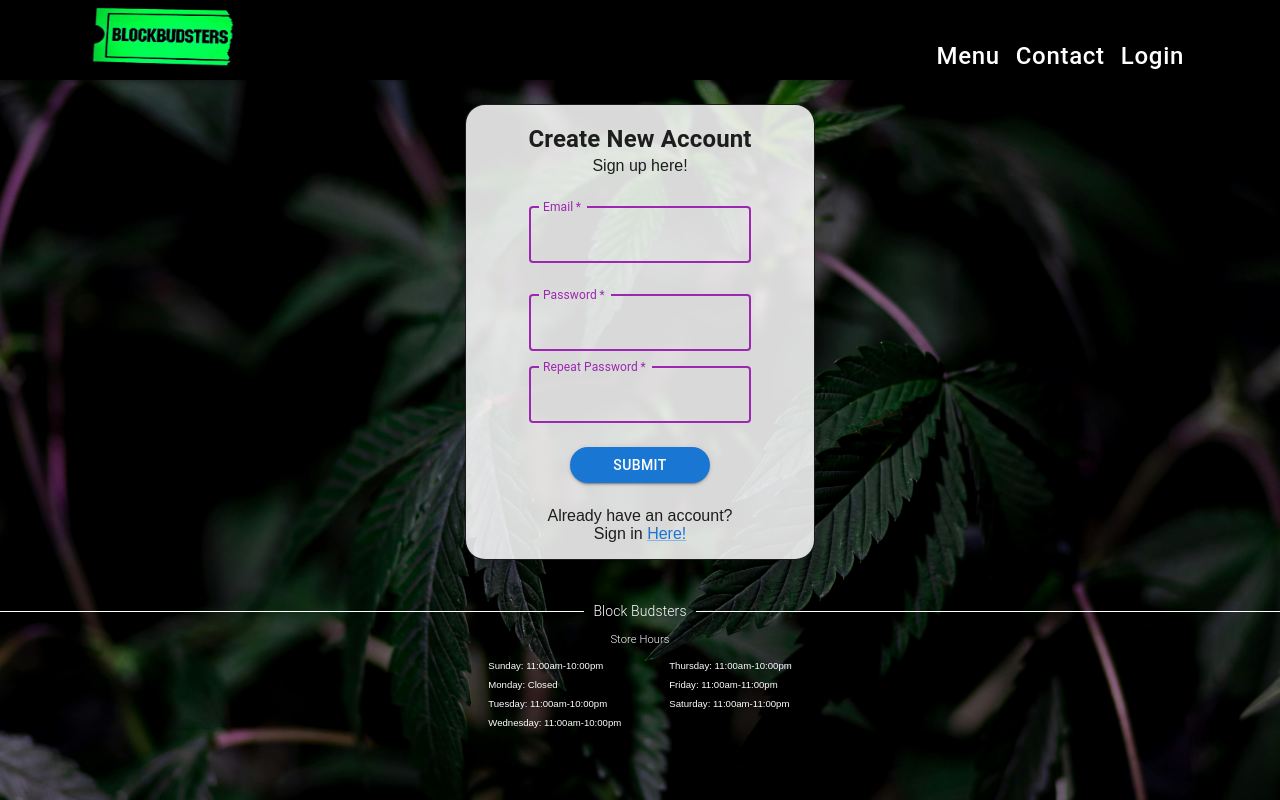
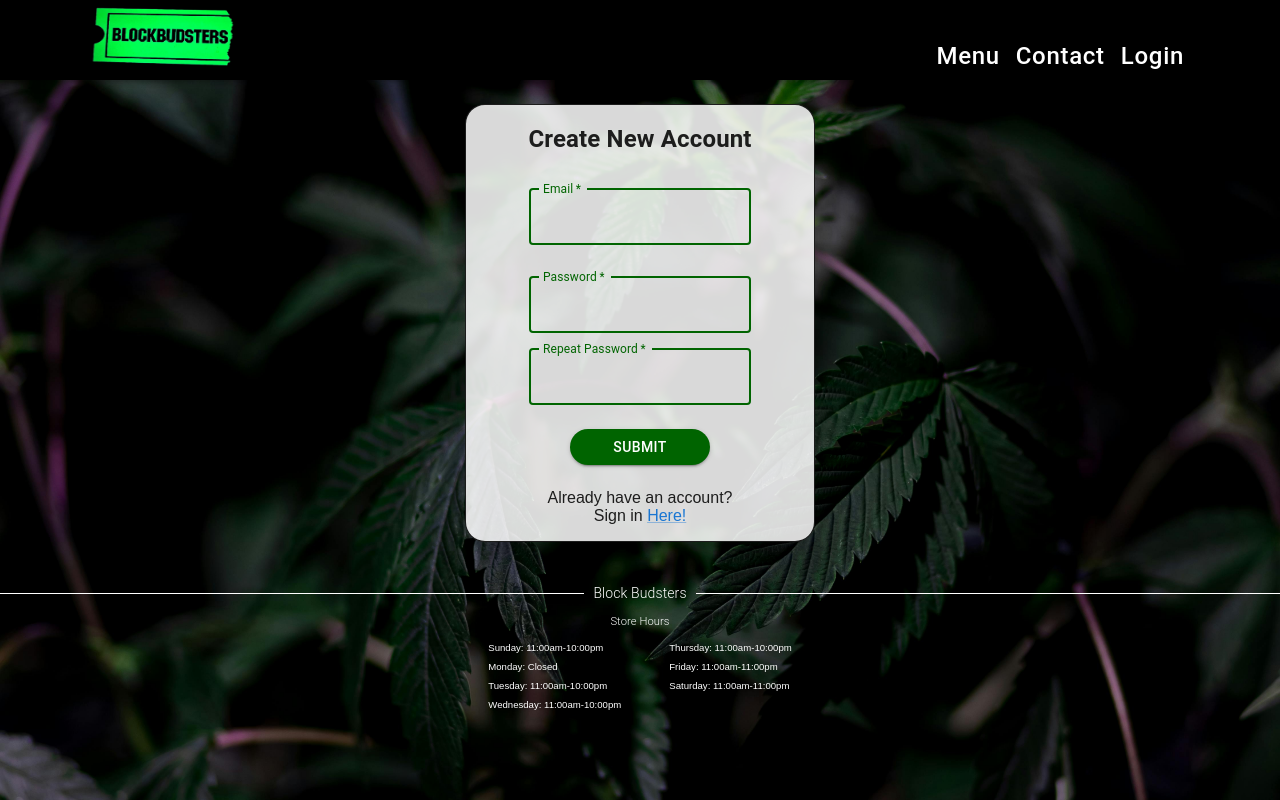
Before and after one commit to TimL94/BlockBudsters, a React (Vite) app in the folder client/: page /NewUser in a window 1280 px wide. Both pictures are taken after a click on the button "YES". Built offline with nearby package versions, Linux system fonts and the light colour scheme.

Commit message:
more style changes

```diff
--- a/client/src/pages/Login.jsx
+++ b/client/src/pages/Login.jsx
@@ -74,7 +74,6 @@ function Login() {
                     <h2>
                         Login
                     </h2>
-                    Sign in here!
                     </Typography>
                     <Box
                         component="form"
@@ -96,6 +95,25 @@ function Login() {
                                 name='email'
                                 defaultValue=""
                                 focused
+                                sx={{
+                                    '& .MuiOutlinedInput-root': {
+                                      '& fieldset': {
+                                        borderColor: '#006400', // dark green
+                                      },
+                                      '&:hover fieldset': {
+                                        borderColor: '#004d00',
+                                      },
+                                      '&.Mui-focused fieldset': {
+                                        borderColor: '#006400',
+                                      },
+                                    },
+                                    '& .MuiInputLabel-root': {
+                                      color: '#006400',
+                                    },
+                                    '& .MuiInputLabel-root.Mui-focused': {
+                                      color: '#006400',
+                                    },
+                                  }}
                             />
                         </Box>
                         <Box>
@@ -107,6 +125,25 @@ function Login() {
                                 type="password"
                                 defaultValue=""
                                 focused
+                                sx={{
+                                    '& .MuiOutlinedInput-root': {
+                                      '& fieldset': {
+                                        borderColor: '#006400', // dark green
+                                      },
+                                      '&:hover fieldset': {
+                                        borderColor: '#004d00',
+                                      },
+                                      '&.Mui-focused fieldset': {
+                                        borderColor: '#006400',
+                                      },
+                                    },
+                                    '& .MuiInputLabel-root': {
+                                      color: '#006400',
+                                    },
+                                    '& .MuiInputLabel-root.Mui-focused': {
+                                      color: '#006400',
+                                    },
+                                  }}
                             />
                         </Box>
                         <Box sx={{mt:2, mb:3}}>
@@ -115,7 +152,11 @@ function Login() {
                                 sx={{
                                     width:'40%',
                                     m: 'auto',
-                                    borderRadius:5
+                                    borderRadius:5,
+                                    backgroundColor: '#006400',
+                                    '&:hover': {
+                                            backgroundColor: '#004d00', // even darker on hover
+                                    },
                                 }}
                                 type="submit"
                             >
--- a/client/src/pages/NewUser.jsx
+++ b/client/src/pages/NewUser.jsx
@@ -70,7 +70,6 @@ import {
             <Typography sx={{ mt: 2 }}>
               <h2>Create New Account</h2>
             </Typography>
-            Sign up here!
             <Box
               component="form"
               sx={{
@@ -91,6 +90,25 @@ import {
                   name="email"
                   type="email"
                   focused
+                  sx={{
+                    '& .MuiOutlinedInput-root': {
+                      '& fieldset': {
+                        borderColor: '#006400', // dark green
+                      },
+                      '&:hover fieldset': {
+                        borderColor: '#004d00',
+                      },
+                      '&.Mui-focused fieldset': {
+                        borderColor: '#006400',
+                      },
+                    },
+                    '& .MuiInputLabel-root': {
+                      color: '#006400',
+                    },
+                    '& .MuiInputLabel-root.Mui-focused': {
+                      color: '#006400',
+                    },
+                  }}
                 />
               </Box>
               <Box>
@@ -101,6 +119,25 @@ import {
                   name="password"
                   type="password"
                   focused
+                  sx={{
+                    '& .MuiOutlinedInput-root': {
+                      '& fieldset': {
+                        borderColor: '#006400', // dark green
+                      },
+                      '&:hover fieldset': {
+                        borderColor: '#004d00',
+                      },
+                      '&.Mui-focused fieldset': {
+                        borderColor: '#006400',
+                      },
+                    },
+                    '& .MuiInputLabel-root': {
+                      color: '#006400',
+                    },
+                    '& .MuiInputLabel-root.Mui-focused': {
+                      color: '#006400',
+                    },
+                  }}
                 />
               </Box>
               <Box>
@@ -111,6 +148,25 @@ import {
                   name="password2"
                   type="password"
                   focused
+                  sx={{
+                    '& .MuiOutlinedInput-root': {
+                      '& fieldset': {
+                        borderColor: '#006400', // dark green
+                      },
+                      '&:hover fieldset': {
+                        borderColor: '#004d00',
+                      },
+                      '&.Mui-focused fieldset': {
+                        borderColor: '#006400',
+                      },
+                    },
+                    '& .MuiInputLabel-root': {
+                      color: '#006400',
+                    },
+                    '& .MuiInputLabel-root.Mui-focused': {
+                      color: '#006400',
+                    },
+                  }}
                 />
               </Box>
 
@@ -126,7 +182,11 @@ import {
                   sx={{
                     width: "40%",
                     m: "auto",
-                    borderRadius: 5
+                    borderRadius: 5,
+                    backgroundColor: '#006400',
+                    '&:hover': {
+                               backgroundColor: '#004d00', // even darker on hover
+                                },
                   }}
                   type="submit"
                 >
```
